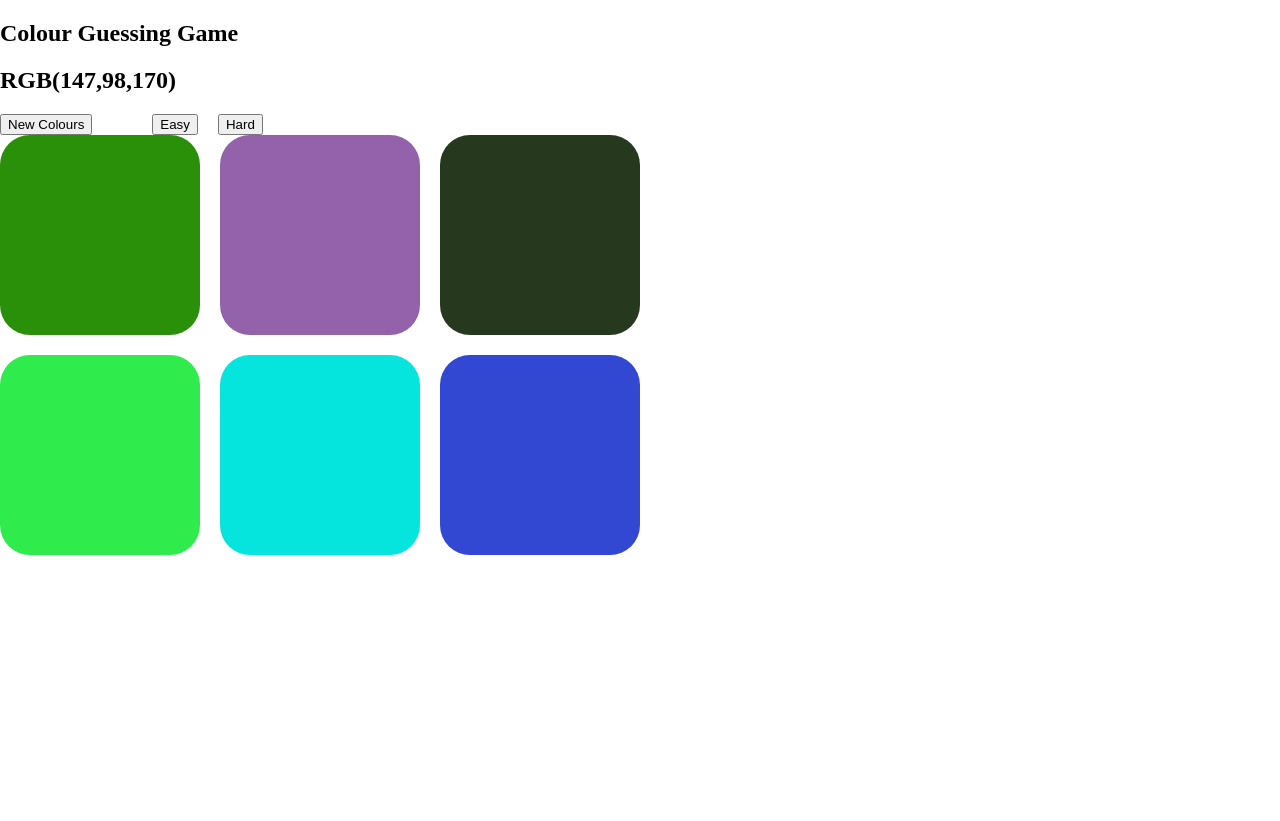
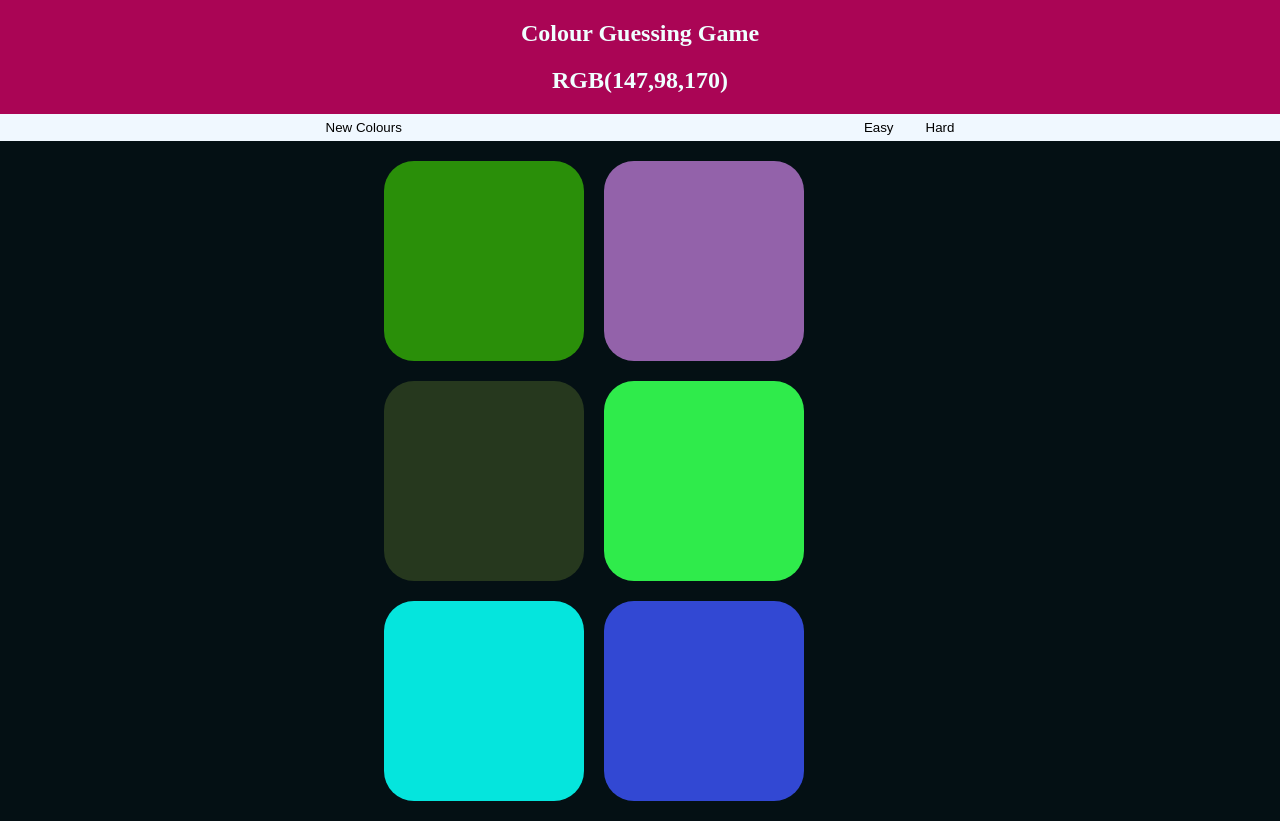
Before and after one commit to SueHafi/colour-guessing-game, a plain HTML site: page index.html in a window 1280 px wide. Before the commit the page ends 800 px from the top, so only its background shows below. Drawn offline with Linux system fonts and the light colour scheme.

Commit message:
Made design changes

```diff
--- a/index.html
+++ b/index.html
@@ -10,15 +10,14 @@
   <body>
     <section class="header-section">
     <h1 class="title">Colour Guessing Game</h1>
-    <h2 data-id="RBG-Number">RGB(0,0,0)</h2>
-    <div class="mainContainer">
-      <section class="gameOptionsButtons">
-        <button class="resetButton" data-id="reset-button">New Colours</button>
-        <div class="gameDifficultyContainer">
-          <button data-id="easy-mode">Easy</button>
-          <button data-id="hard-mode">Hard</button>
-        </div>
-      </section>
+    <h2 class="rgb-num" data-id="RBG-Number">RGB(0,0,0)</h2>
+    </section>
+    <section class="gameOptionsButtons">
+      <button class="resetButton" data-id="reset-button">New Colours</button>
+      <div class="gameDifficultyContainer">
+        <button class="easy-mode-btn" data-id="easy-mode">Easy</button>
+        <button class="hard-mode-btn" data-id="hard-mode">Hard</button>
+      </div>
     </section>
       <div class="container" data-id="colour-container">
         <div class="item" data-id="colour-0"></div>
@@ -28,6 +27,5 @@
         <div class="item" data-id="colour-4"></div>
         <div class="item" data-id="colour-5"></div>
       </div>
-    </div>
   </body>
 </html>
--- a/styles.css
+++ b/styles.css
@@ -1,22 +1,52 @@
+html {
+    width: 100%;
+    height: 100%;
+}
+
 body {
     width: 100%;
+    height: 100%;
     margin: 0;
+    box-sizing: border-box;
+    background-color: #041014;
 }
 
-.main-container {
-    width: 80%;
-    margin: auto;
-}
 .container {
-    width: 800px;
+    width: 40%;
     display: flex;
     flex-wrap: wrap;
     gap: 20px;
+    padding: 20px;
+    margin: auto;
+}
+
+.header-section {
+    background-color:
+    #Aa0555;
+    padding: 20px 0;
 }
 
 .title{
-    margin: 20px 0;
+    color: azure;
+    margin-top: 0;
+    margin-bottom: 20px;
+    text-align: center;
  }
+
+ .rgb-num {
+    margin: 0;
+    color: azure;
+    text-align: center;
+ }
+
+
+.gameOptionsButtons {
+    display: flex;
+    gap: 450px;
+    background-color: aliceblue;
+    padding: 5px 0;
+    justify-content: center;
+}
 
 
 .item {
@@ -26,13 +56,21 @@ body {
     border-radius: 30px;
 }
 
-.gameOptionsButtons {
-    display: flex;
-    gap: 60px;
-}
 
 .resetButton {
     justify-self: flex-start;
+    border: none;
+    background-color: aliceblue;
+}
+
+.easy-mode-btn {
+    border: none;
+    background-color: aliceblue;
+}
+
+.hard-mode-btn {
+    border: none;
+    background-color: aliceblue;
 }
 
 .gameDifficultyContainer {
```
